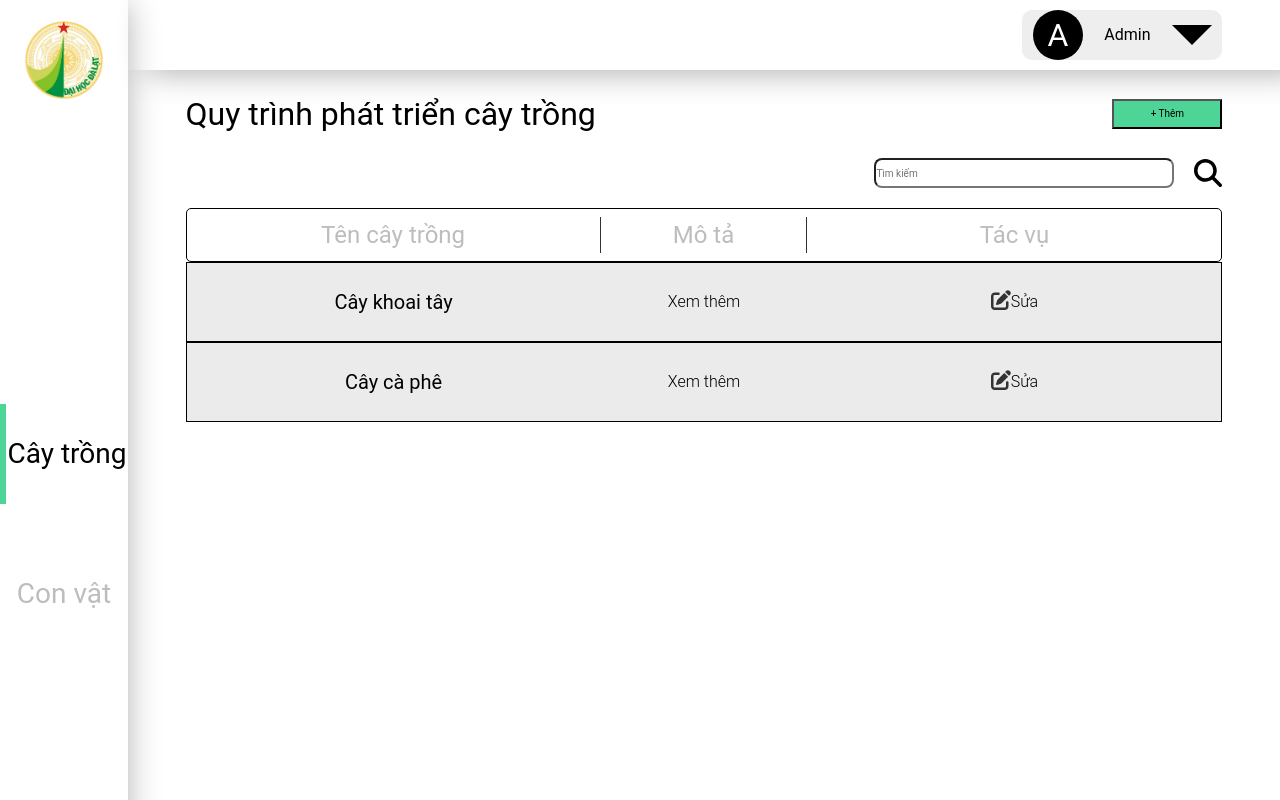
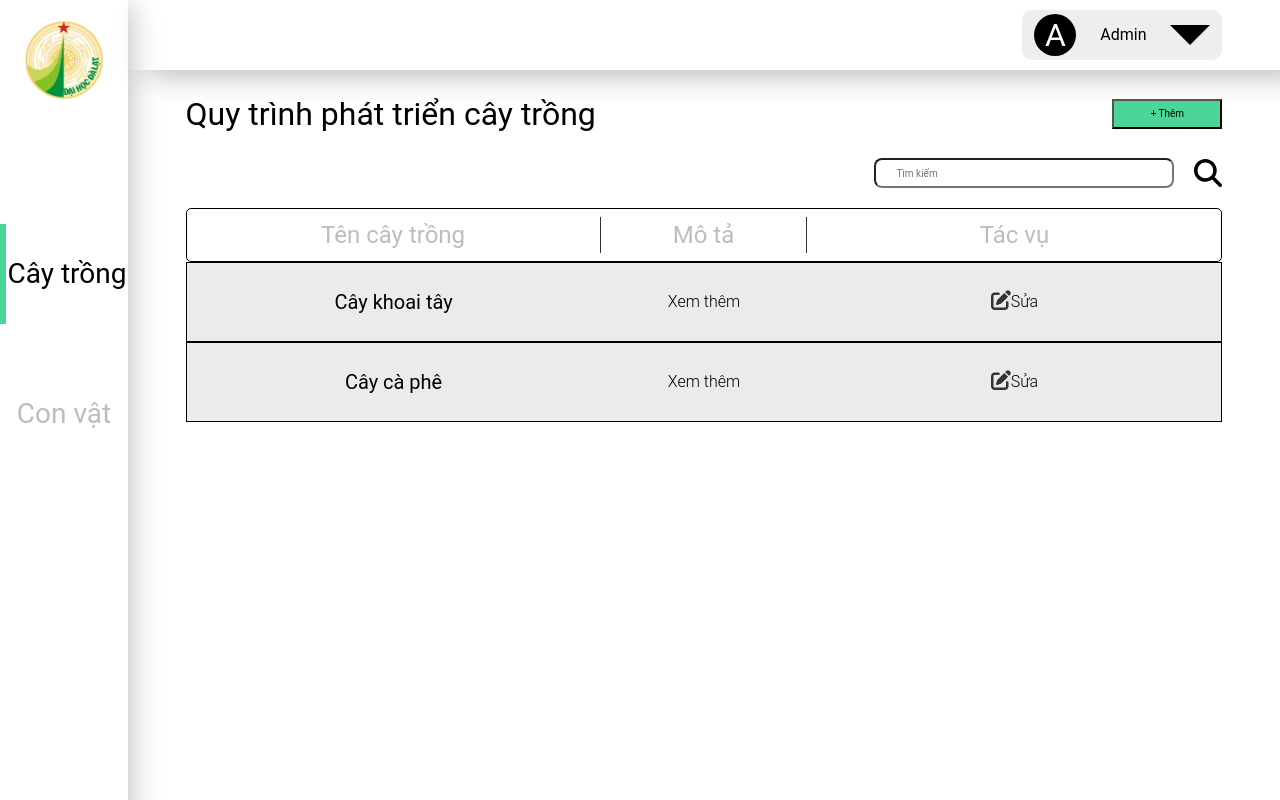
Before and after one commit to nhatlinh0/DACS, a React (Create React App) app: page /crops in a window 1280 px wide. Shown: the top 800 px of the page. Built offline with nearby package versions, Linux system fonts and the light colour scheme.

Commit message:
len di em

```diff
--- a/src/Layouts/DefaultLayout/Content/Content.module.css
+++ b/src/Layouts/DefaultLayout/Content/Content.module.css
@@ -33,6 +33,7 @@
     height: 30px;
     border-radius: 8px;
     margin-right: 20px;
+    padding-left: 20px;
 }
 
 .searchicon {
--- a/src/Layouts/DefaultLayout/Header/Header.module.css
+++ b/src/Layouts/DefaultLayout/Header/Header.module.css
@@ -20,8 +20,8 @@
 
 .admin-icon {
     background-color: black;
-    width: 50px;
-    height: 50px;
+    width: 42px;
+    height: 42px;
     border-radius: 50%;
     display: flex;
     justify-content: center;
--- a/src/Layouts/DefaultLayout/Sidebar/Sidebar.module.css
+++ b/src/Layouts/DefaultLayout/Sidebar/Sidebar.module.css
@@ -17,7 +17,7 @@
 }
 
 .wrap {
-    height: 70%;
+    height: 40%;
     display: flex;
     flex-direction: column;
     justify-content: center;
--- a/src/Layouts/InfoLayout/Header/Header.module.css
+++ b/src/Layouts/InfoLayout/Header/Header.module.css
@@ -33,8 +33,8 @@
 
 .admin-icon {
     background-color: black;
-    width: 50px;
-    height: 50px;
+    width: 42px;
+    height: 42px;
     border-radius: 50%;
     display: flex;
     justify-content: center;
--- a/src/Layouts/InfoLayout/StageForm/StageForm.module.css
+++ b/src/Layouts/InfoLayout/StageForm/StageForm.module.css
@@ -17,6 +17,8 @@
     align-items: center;
     background-color: #fff;
     border: 1px solid #000000;
+    border-left: none;
+    border-right: none;
     margin-top: 20px;
     height: 62px;
 }
--- a/src/Layouts/InfoLayout/index.js
+++ b/src/Layouts/InfoLayout/index.js
@@ -10,7 +10,7 @@ function InfoLayout(props) {
             <Header>{props.children}</Header>
             <InfoForm {...props}></InfoForm>
             <Stage crops={props.crops} animals={props.animals}>
-                {props.Stage}
+                {props.stage}
             </Stage>
             <Button info crops={props.crops} animals={props.animals}></Button>
         </>
```
